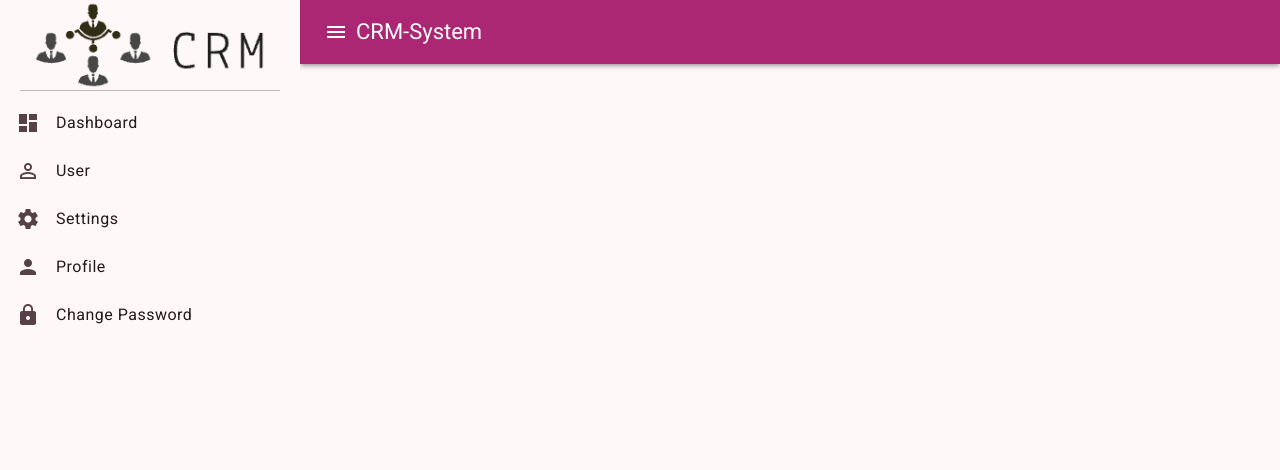
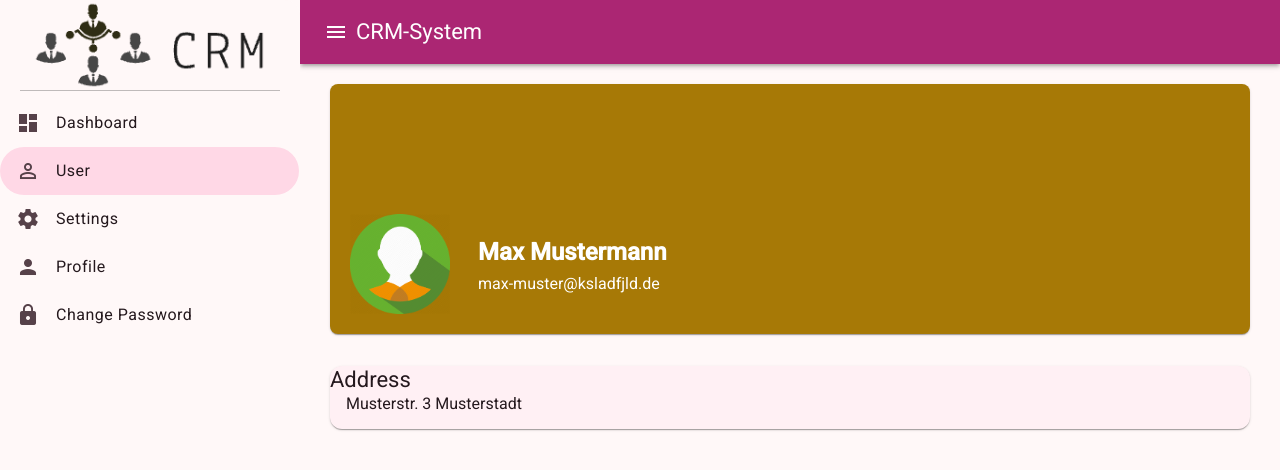
Before and after one commit to NoelKi/CRM-System, an Angular app: page /user/0 in a window 1280 px wide. Before the commit this address led to /. Shown: the top 470 px of the page. Built offline with nearby package versions, Linux system fonts and the light colour scheme.

Commit message:
add detailed user component

```diff
--- a/src/app/app.routes.ts
+++ b/src/app/app.routes.ts
@@ -1,11 +1,13 @@
 import { Routes } from '@angular/router';
 import { DashboardComponent } from './dashboard/dashboard.component';
 import { SettingsComponent } from './settings/settings.component';
+import { UserDetailComponent } from './user-detail/user-detail.component';
 import { UserComponent } from './user/user.component';
 
 export const routes: Routes = [
   { path: '', component: DashboardComponent },
   { path: 'user', component: UserComponent },
+  { path: 'user/:id', component: UserDetailComponent },
   { path: 'dashboard', component: DashboardComponent },
   { path: 'settings', component: SettingsComponent }
 ];
--- /dev/null
+++ b/src/app/user-detail/user-detail.component.html
@@ -0,0 +1,11 @@
+<mat-card class="user-detail-header">
+  <img src="./assets/img/logos/profil.jpg" />
+  <div class="user-details">
+    <h2>Max Mustermann</h2>
+    <p>max-muster&#64;ksladfjld.de</p>
+  </div>
+</mat-card>
+<mat-card class="user-infos mt-32">
+  <mat-card-title>Address</mat-card-title>
+  <mat-card-content> Musterstr. 3 Musterstadt </mat-card-content>
+</mat-card>
--- /dev/null
+++ b/src/app/user-detail/user-detail.component.scss
@@ -0,0 +1,29 @@
+.user-detail-header {
+  min-height: 250px;
+  background-color: rgb(167, 121, 6);
+  border-radius: 8px;
+  color: white;
+  display: flex;
+  align-items: flex-end;
+  flex-direction: row;
+  > img {
+    width: 100px;
+    height: 100px;
+    object-fit: cover;
+    padding: 20px;
+  }
+}
+
+.user-details {
+  margin-left: 8px;
+  display: flex;
+  flex-direction: column;
+  justify-content: center;
+  height: 140px;
+  > h2 {
+    margin-bottom: 0;
+  }
+  > p {
+    margin-top: 8px;
+  }
+}
--- a/src/styles.scss
+++ b/src/styles.scss
@@ -47,3 +47,11 @@ body {
   margin: 0;
   font-family: Roboto, 'Helvetica Neue', sans-serif;
 }
+
+.mt-32 {
+  margin-top: 32px;
+}
+
+.mt-16 {
+  margin-top: 16px;
+}
```
Also changed, not shown: src/app/user-detail/user-detail.component.ts (added, +11 -0 lines), public/assets/img/logos/profil.jpg (added), 1 other file (tests, documents, lock files or other folders).
